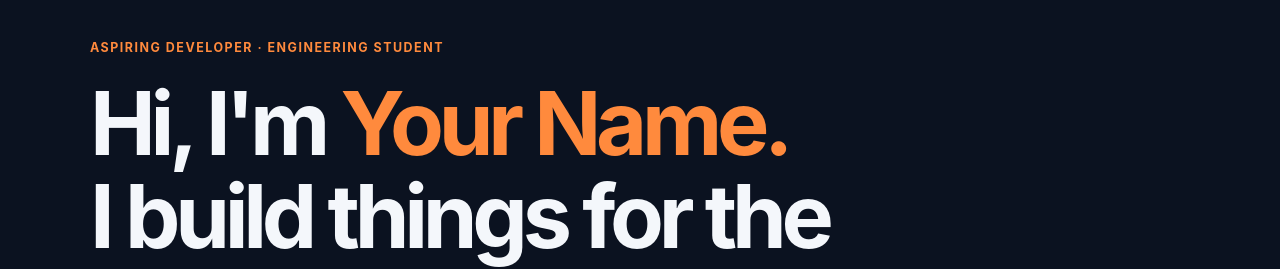
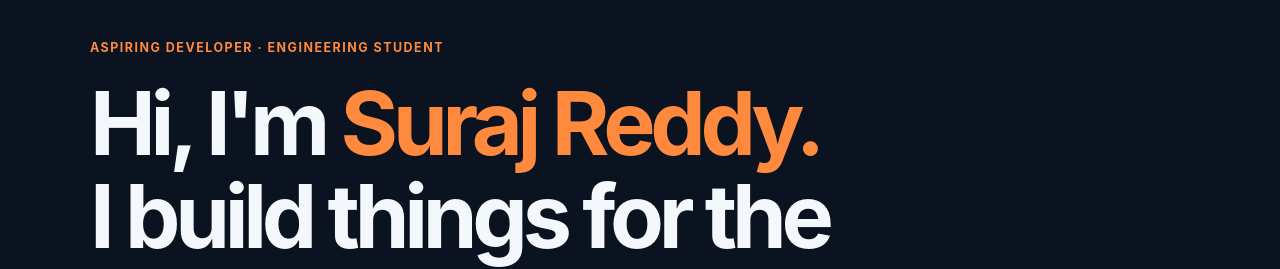
Before and after one commit to surajreddy10/MyPortfolio.io, a plain HTML site: page index.html in a window 1280 px wide. Shown: the part 135-404 px from the top of the page. Drawn offline with Linux system fonts and the light colour scheme.

Commit message:
Update index.html

```diff
--- a/index.html
+++ b/index.html
@@ -4,7 +4,7 @@
   <meta charset="UTF-8">
   <meta name="viewport" content="width=device-width, initial-scale=1.0">
   <meta name="description" content="Personal portfolio of an aspiring developer.">
-  <title>Your Name | Developer Portfolio</title>
+  <title>Suraj Reddy | Developer Portfolio</title>
   <style>
     :root {
       --bg: #0b1220;
@@ -128,7 +128,7 @@
     <section class="hero container" id="home">
       <div class="hero-content">
         <div class="eyebrow">Aspiring Developer · Engineering Student</div>
-        <h1>Hi, I'm <span>Your Name.</span><br> I build things for the web.</h1>
+        <h1>Hi, I'm <span>Suraj Reddy.</span><br> I build things for the web.</h1>
         <p>I'm learning how to turn ideas into useful, thoughtful digital experiences. This is where you can explore my skills, projects, and journey as a developer.</p>
         <div class="actions">
           <a class="btn btn-primary" href="#projects">Explore my work ↗</a>
@@ -227,7 +227,7 @@
   </main>
 
   <footer>
-    <div class="container">© <span id="year"></span> Your Name. Built with HTML, CSS & curiosity.</div>
+    <div class="container">© <span id="year"></span> Suraj Reddy. Built with HTML, CSS & curiosity.</div>
   </footer>
 
   <script>
```
